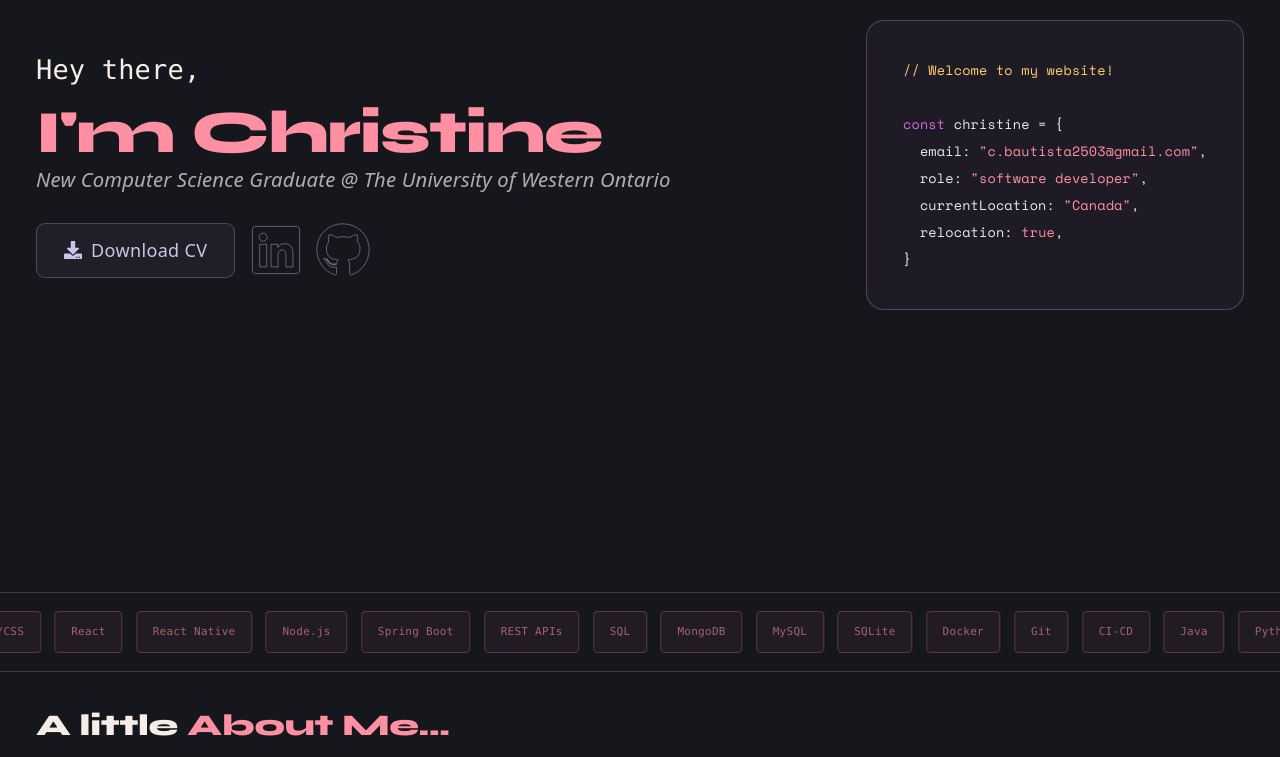
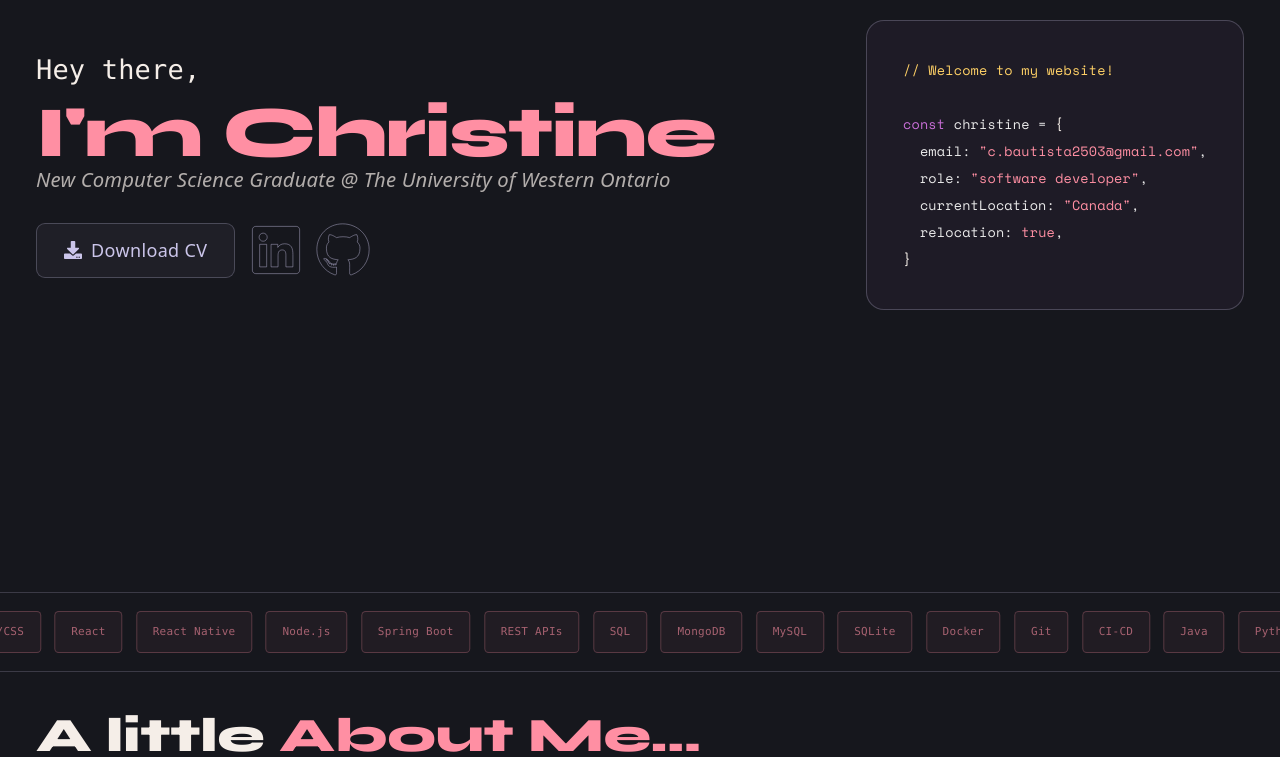
Before and after one commit to Cr1py/Cr1py.github.io, a React (Vite) app: page / in a window 1280 px wide. Shown: the part 280-1037 px from the top of the page. Built offline with nearby package versions, Linux system fonts and the light colour scheme.

Commit message:
changed font size and contact page margins

```diff
--- a/src/components/sections/ContactSection.tsx
+++ b/src/components/sections/ContactSection.tsx
@@ -7,7 +7,7 @@
 const ContactSection = () => {
 
   return (
-    <div className="w-full max-w-7xl mx-auto px-4 sm:px-6 lg:px-8 py-12 lg:py-16">
+    <div className="w-full max-w-7xl mx-auto px-4 sm:px-6 lg:px-8 pt-12 lg:pt-16">
       {/* About Layout */}
       <div className="grid grid-cols-1 lg:grid-cols-[1fr_1.2fr] gap-12 lg:gap-20 items-start">
 
--- a/src/index.css
+++ b/src/index.css
@@ -53,7 +53,7 @@
   }
 
   h1 {
-    font-size: 60px;
+    font-size: 72px;
     font-weight: 900;
     font-family: var(--font-syne);
     letter-spacing: -1.68px;
@@ -64,7 +64,7 @@
     }
   }
   h2 {
-    font-size: 30px;
+    font-size: 48px;
     font-weight: 900;
     font-family: var(--font-syne);
     line-height: 118%;
@@ -75,6 +75,7 @@
     }
   }
   h3 {
+    font-size: 32px;
     font-weight: 800;
     font-family: var(--font-syne);
   }
```
